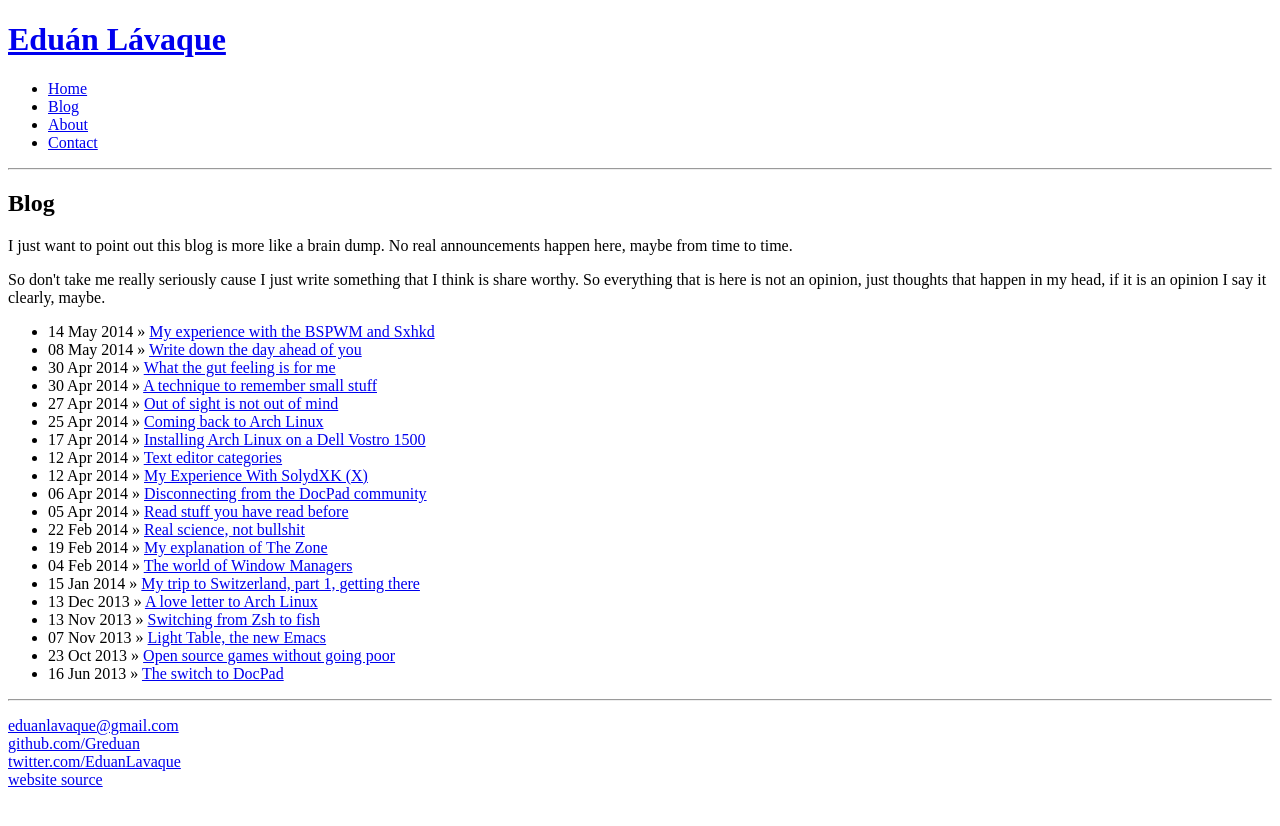
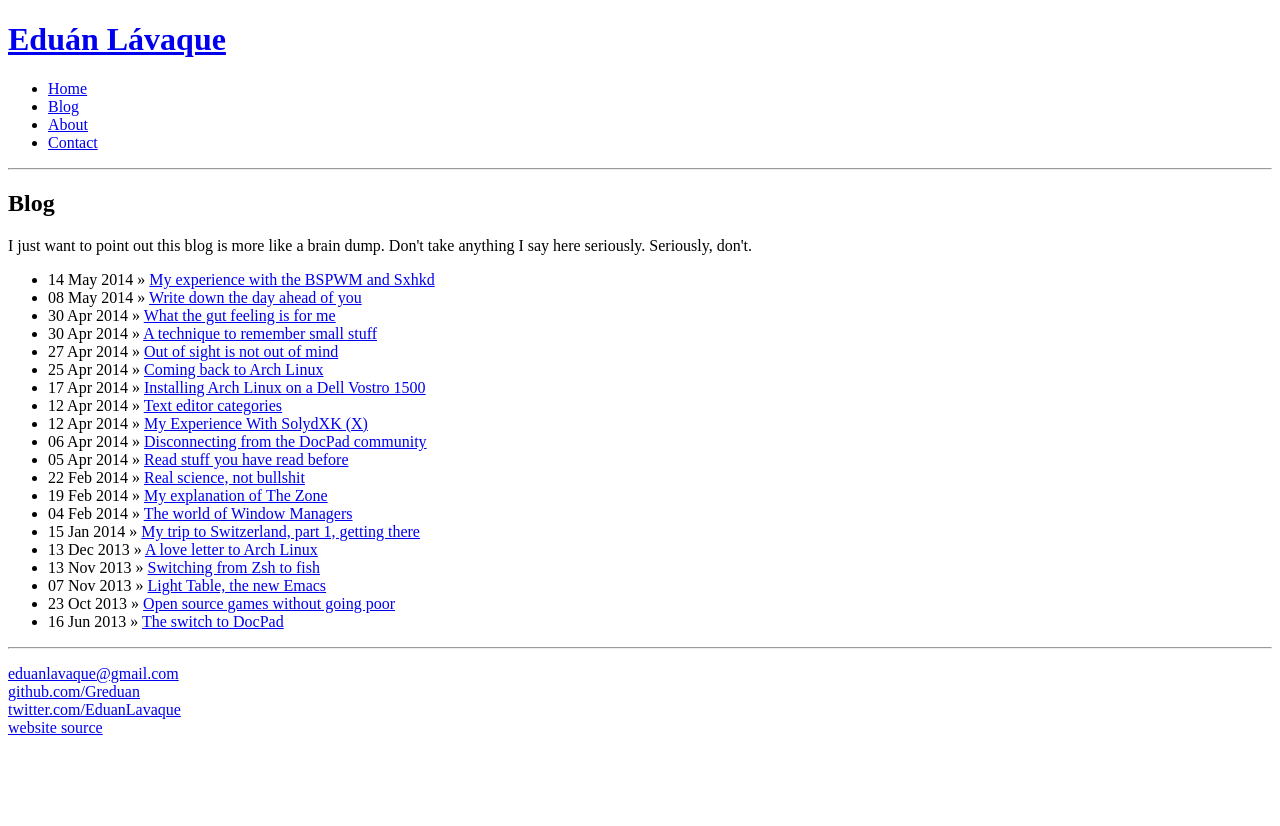
Before and after one commit to greduan/blog-content, a Jekyll site: the page built from blog.html, in a window 1280 px wide. Shown: the top 826 px of the page. Built offline with Jekyll 4.4.1, drawn with Linux system fonts in a browser that asks for light colours; Markdown is read by kramdown in place of the engine named in the settings.

Commit message:
Change wording in blog.html

```diff
--- a/blog.html
+++ b/blog.html
@@ -3,9 +3,7 @@ layout: page
 title: Blog
 ---
 
-<p>I just want to point out this blog is more like a brain dump. No real announcements happen here, maybe from time to time.</p>
-
-<p>So don't take me really seriously cause I just write something that I think is share worthy. So everything that is here is not an opinion, just thoughts that happen in my head, if it is an opinion I say it clearly, maybe.</p>
+<p>I just want to point out this blog is more like a brain dump. Don't take anything I say here seriously. Seriously, don't.</p>
 
 <ul class="posts">
 	{% for post in site.posts %}
```
